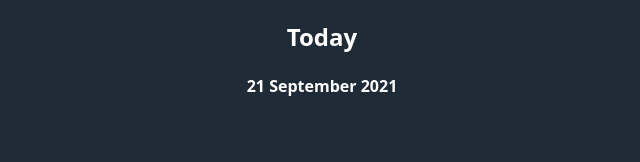
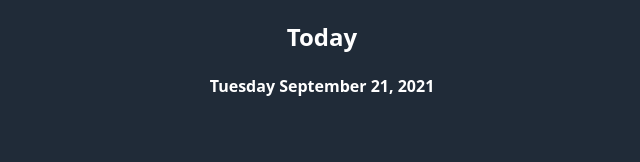
Before and after one commit to foostackdev/moon-phase, a plain HTML site: page index.html in a window 1280 px wide. Shown: the top 162 px of the page, without its empty margins (318-958 px from the left). Drawn offline with nearby package versions, Linux system fonts and the light colour scheme.

Commit message:
misc: include day to date

```diff
--- a/index.html
+++ b/index.html
@@ -21,7 +21,7 @@
   <body>
     <div class="center">
       <h2>Today</h2>
-      <h4 id="today"></h4>
+      <h4 id="date"></h4>
       <p id="moon" class="large"></p>
       <p id="description"></p>
       <p class="footer">
@@ -43,12 +43,14 @@
         descArr.push(capitalizeFirstLetter(s));
       }
 
-      $('#today').text(
-        today.toLocaleDateString('en-gb', {
+      $('#date').text(
+        `${new Intl.DateTimeFormat('en-US', { weekday: 'long' }).format(
+          today
+        )} ${today.toLocaleDateString('en-us', {
           year: 'numeric',
           month: 'long',
           day: 'numeric',
-        })
+        })}`
       );
 
       $('#moon').text(moon.display);
```
